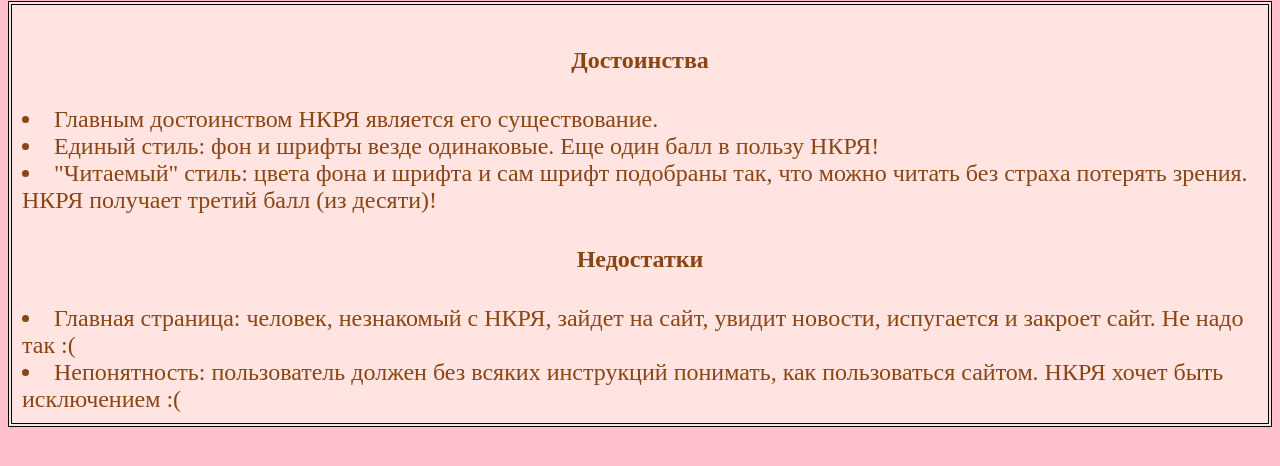
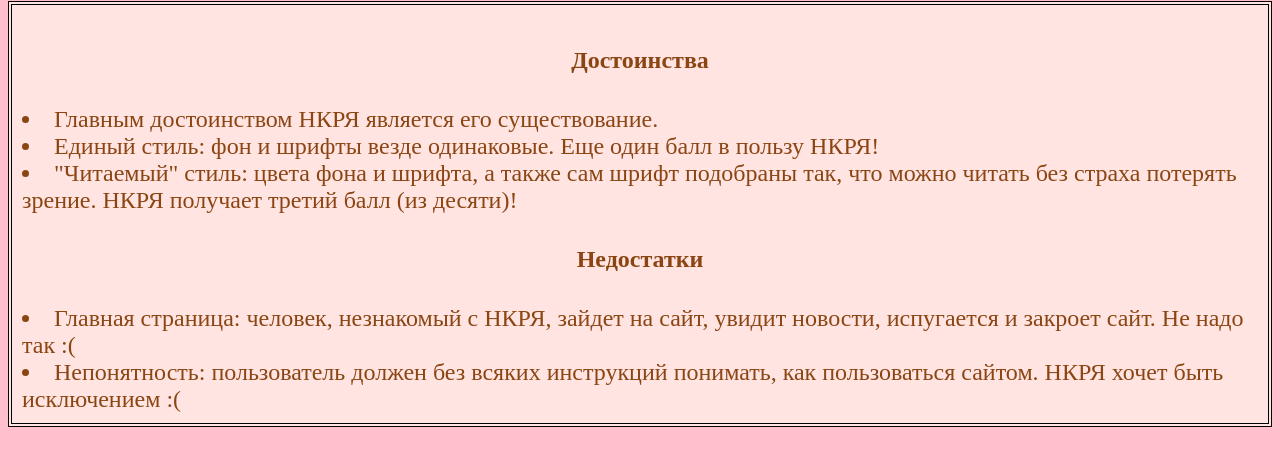
Before and after one commit to juliakravchenk0/juliakravchenk0.github.io, a plain HTML site: page index.html in a window 1280 px wide. Shown: the part 1913-2379 px from the top of the page. Drawn offline with Linux system fonts and the light colour scheme.

Commit message:
Update index.html

```diff
--- a/index.html
+++ b/index.html
@@ -42,7 +42,7 @@
 <center> <h4> Достоинства </h4> </center>
               <li> Главным достоинством НКРЯ является его существование. </li>
               <li> Единый стиль: фон и шрифты везде одинаковые. Еще один балл в пользу НКРЯ!</li>
-              <li> "Читаемый" стиль: цвета фона и шрифта и сам шрифт подобраны так, что можно читать без страха потерять зрения. НКРЯ получает третий балл (из десяти)! </li>
+              <li> "Читаемый" стиль: цвета фона и шрифта, а также сам шрифт подобраны так, что можно читать без страха потерять зрение. НКРЯ получает третий балл (из десяти)! </li>
 <center> <h4> Недостатки </h4> </center>
 <li> Главная страница: человек, незнакомый с НКРЯ, зайдет на сайт, увидит новости, испугается и закроет сайт. Не надо так :( </li>
 <li> Непонятность: пользователь должен без всяких инструкций понимать, как пользоваться сайтом. НКРЯ хочет быть исключением :( </li>
```
